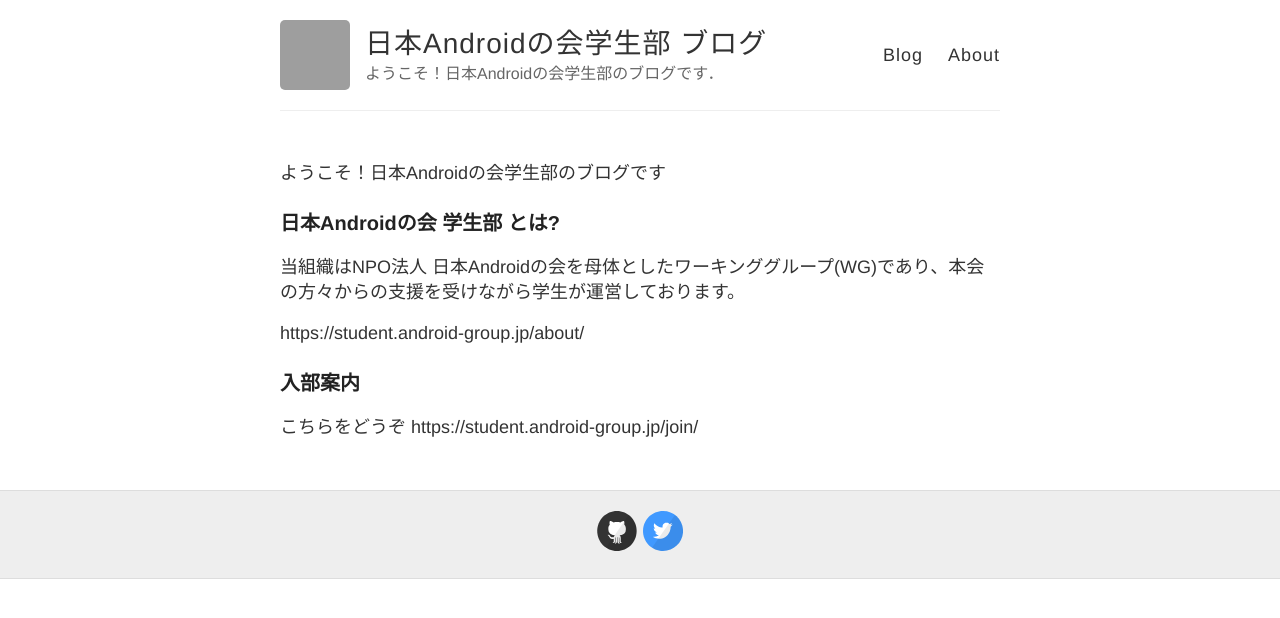
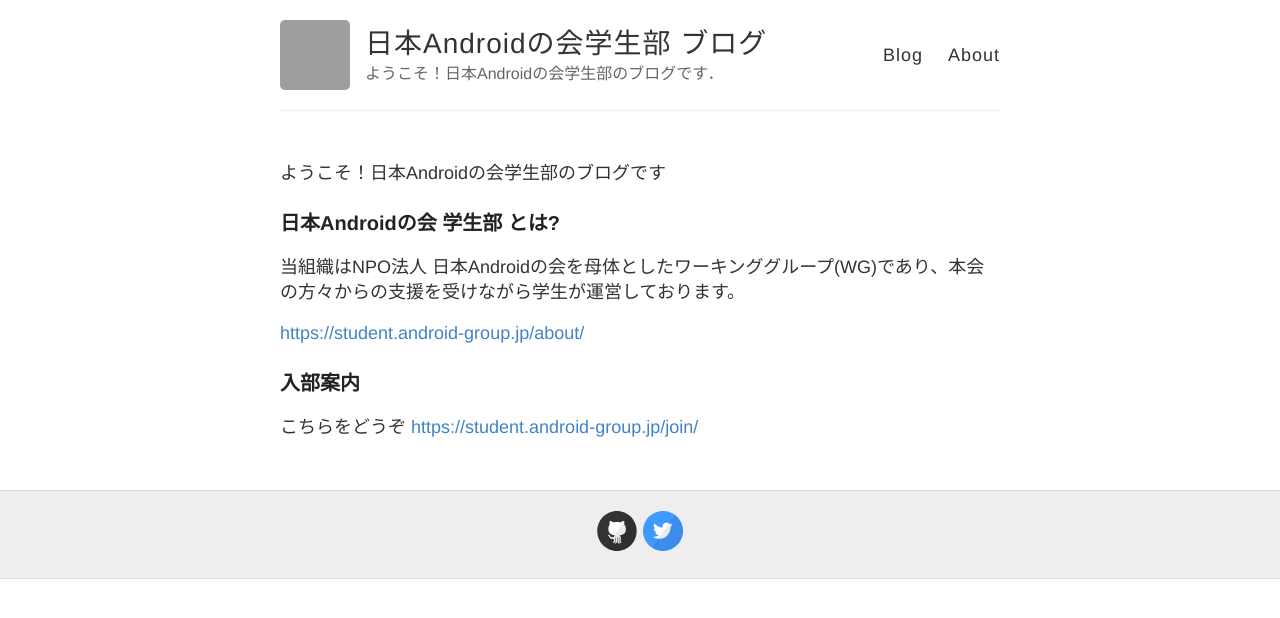
Before and after one commit to jagsc/blog, a Jekyll site: the page built from about.md, in a window 1280 px wide. Shown: the top 618 px of the page. Built offline with Jekyll 4.4.1, drawn with Linux system fonts in a browser that asks for light colours; grey boxes are pictures that could not be loaded.

Commit message:
add hyperlink in about page

```diff
--- a/about.md
+++ b/about.md
@@ -10,9 +10,9 @@
 
 当組織はNPO法人 日本Androidの会を母体としたワーキンググループ(WG)であり、本会の方々からの支援を受けながら学生が運営しております。
 
-https://student.android-group.jp/about/
+<https://student.android-group.jp/about/>
 
 ### 入部案内
 
 こちらをどうぞ
-https://student.android-group.jp/join/
+<https://student.android-group.jp/join/>
```
